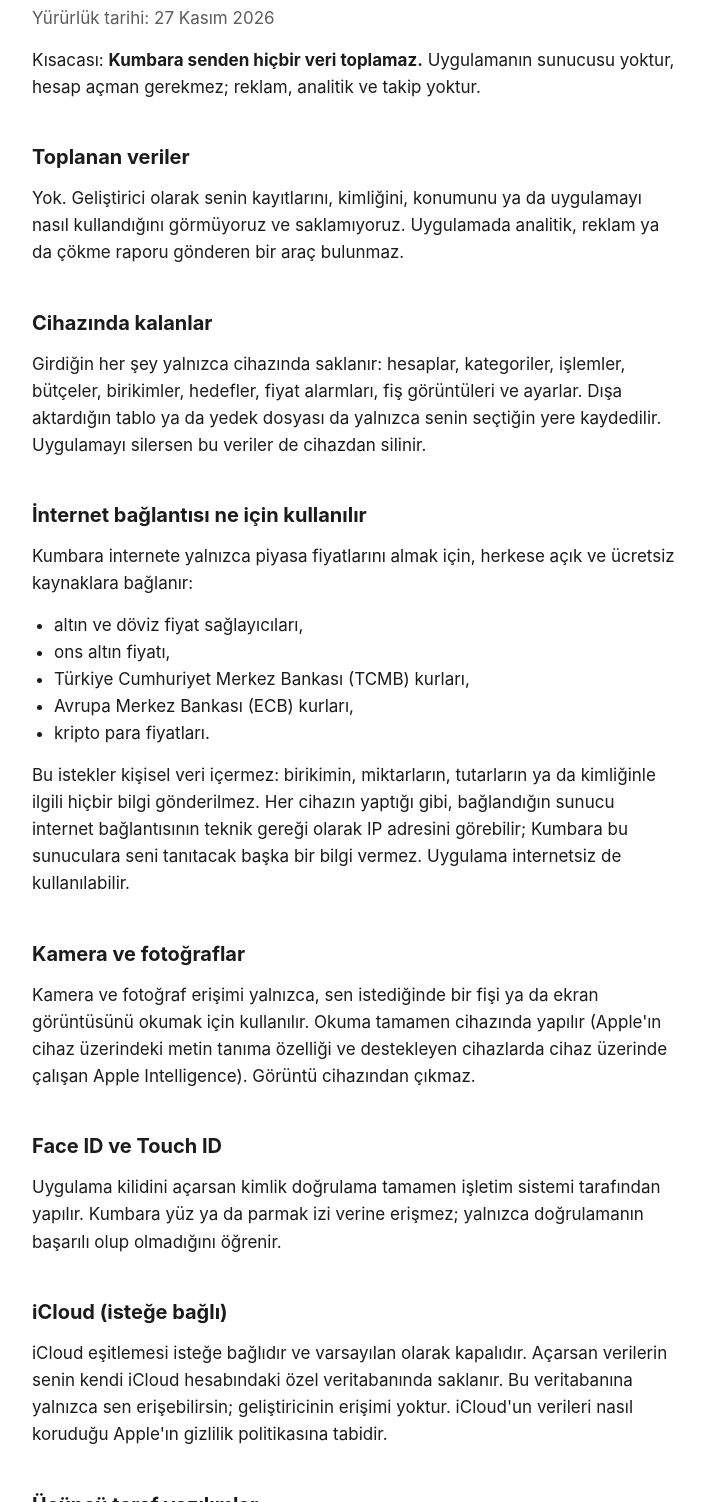
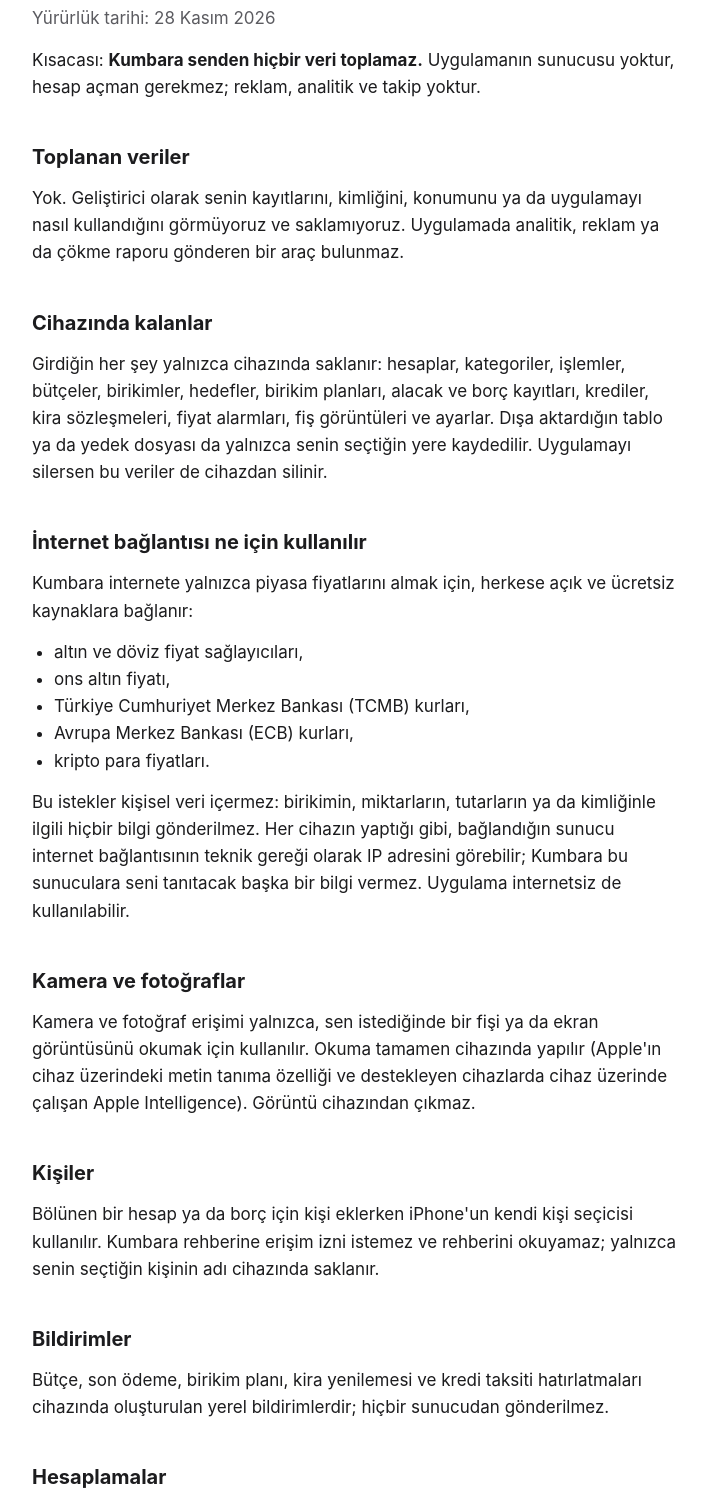
Before and after one commit to alikvkli/kumbara, a plain HTML site: page docs/privacy.html in a window 1280 px wide. Shown: the part 81-1583 px from the top of the page, without its empty margins (284-990 px from the left). Drawn offline with Linux system fonts and the light colour scheme.

Commit message:
Mağaza metni, gizlilik ve destek sayfaları M6/M7 özelliklerine göre güncellendi [skip ci]
- Açıklama (3232 karakter), tanıtım metni, anahtar kelimeler (98), yenilikler, 10 karelik sıra.
- Gizlilik: kişi seçici (izin yok), yerel bildirimler, cihazda hesaplanan faiz/kira/kredi.
- Destek SSS: kart faizi, kira artışı, kredi faizinin taksitten bulunması.

Co-Authored-By: Claude Opus 5.5 <noreply@anthropic.com>
Claude-Session: https://claude.ai/code/session_019DN7awxSotMsWvShuWkkKv

```diff
--- a/docs/privacy.html
+++ b/docs/privacy.html
@@ -31,7 +31,7 @@ footer{margin-top:48px;color:var(--muted);font-size:0.9rem}
 <body>
 <main>
 <h1>Gizlilik Politikası</h1>
-<p class="lead">Yürürlük tarihi: 27 Kasım 2026</p>
+<p class="lead">Yürürlük tarihi: 28 Kasım 2026</p>
 
 <p>Kısacası: <strong>Kumbara senden hiçbir veri toplamaz.</strong> Uygulamanın sunucusu yoktur, hesap açman gerekmez; reklam, analitik ve takip yoktur.</p>
 
@@ -39,7 +39,7 @@ footer{margin-top:48px;color:var(--muted);font-size:0.9rem}
 <p>Yok. Geliştirici olarak senin kayıtlarını, kimliğini, konumunu ya da uygulamayı nasıl kullandığını görmüyoruz ve saklamıyoruz. Uygulamada analitik, reklam ya da çökme raporu gönderen bir araç bulunmaz.</p>
 
 <h2>Cihazında kalanlar</h2>
-<p>Girdiğin her şey yalnızca cihazında saklanır: hesaplar, kategoriler, işlemler, bütçeler, birikimler, hedefler, fiyat alarmları, fiş görüntüleri ve ayarlar. Dışa aktardığın tablo ya da yedek dosyası da yalnızca senin seçtiğin yere kaydedilir. Uygulamayı silersen bu veriler de cihazdan silinir.</p>
+<p>Girdiğin her şey yalnızca cihazında saklanır: hesaplar, kategoriler, işlemler, bütçeler, birikimler, hedefler, birikim planları, alacak ve borç kayıtları, krediler, kira sözleşmeleri, fiyat alarmları, fiş görüntüleri ve ayarlar. Dışa aktardığın tablo ya da yedek dosyası da yalnızca senin seçtiğin yere kaydedilir. Uygulamayı silersen bu veriler de cihazdan silinir.</p>
 
 <h2>İnternet bağlantısı ne için kullanılır</h2>
 <p>Kumbara internete yalnızca piyasa fiyatlarını almak için, herkese açık ve ücretsiz kaynaklara bağlanır:</p>
@@ -54,6 +54,15 @@ footer{margin-top:48px;color:var(--muted);font-size:0.9rem}
 
 <h2>Kamera ve fotoğraflar</h2>
 <p>Kamera ve fotoğraf erişimi yalnızca, sen istediğinde bir fişi ya da ekran görüntüsünü okumak için kullanılır. Okuma tamamen cihazında yapılır (Apple'ın cihaz üzerindeki metin tanıma özelliği ve destekleyen cihazlarda cihaz üzerinde çalışan Apple Intelligence). Görüntü cihazından çıkmaz.</p>
+
+<h2>Kişiler</h2>
+<p>Bölünen bir hesap ya da borç için kişi eklerken iPhone'un kendi kişi seçicisi kullanılır. Kumbara rehberine erişim izni istemez ve rehberini okuyamaz; yalnızca senin seçtiğin kişinin adı cihazında saklanır.</p>
+
+<h2>Bildirimler</h2>
+<p>Bütçe, son ödeme, birikim planı, kira yenilemesi ve kredi taksiti hatırlatmaları cihazında oluşturulan yerel bildirimlerdir; hiçbir sunucudan gönderilmez.</p>
+
+<h2>Hesaplamalar</h2>
+<p>Kart faizi, kira artışı ve kredi hesapları uygulamayla gelen TÜFE ve faiz tablolarıyla tamamen cihazında yapılır; bu hesaplar için internete bağlanılmaz ve hiçbir tutar gönderilmez.</p>
 
 <h2>Face ID ve Touch ID</h2>
 <p>Uygulama kilidini açarsan kimlik doğrulama tamamen işletim sistemi tarafından yapılır. Kumbara yüz ya da parmak izi verine erişmez; yalnızca doğrulamanın başarılı olup olmadığını öğrenir.</p>
```
Also changed, not shown: docs/index.html (+15 -0 lines), 1 other file.
